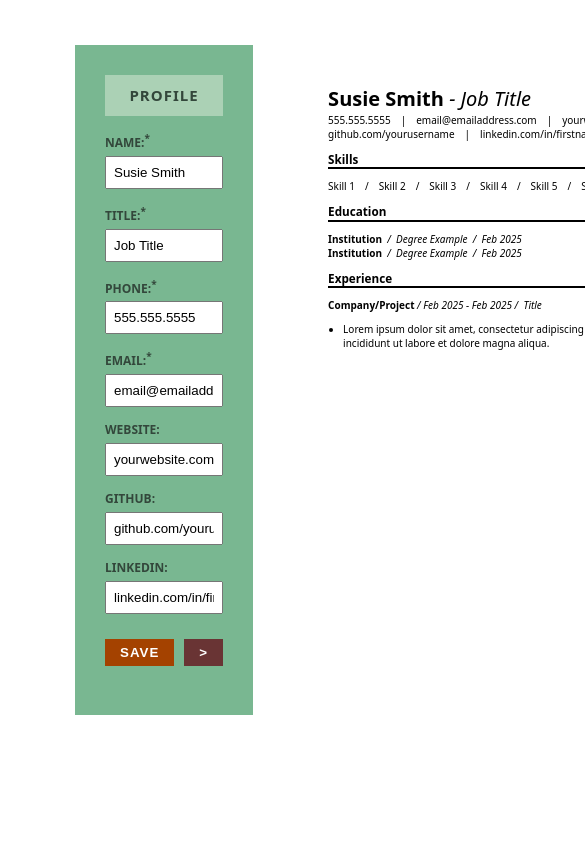
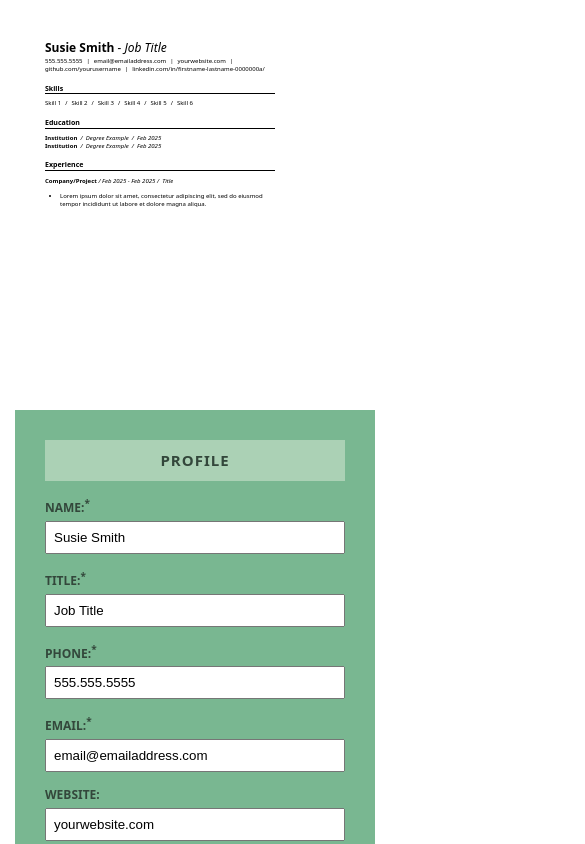
Before and after one commit to ixanonymousxi/resume-generator, a React (Vite) app: page / in a window 390 px wide. Shown: the top 844 px of the page, 585 px wide, since content can reach past the window. Built offline with nearby package versions, Linux system fonts and the light colour scheme.

Commit message:
Adjsuted some mobile styling

```diff
--- a/src/Pages/PageParts.css
+++ b/src/Pages/PageParts.css
@@ -182,3 +182,30 @@ h1 span{
 .experience ul li{
   margin: 10px 0;
 }
+
+
+
+@media (max-width: 500px) {
+  .editor {
+      padding: 0;
+    }
+
+  .preview-container{
+    width:290px;
+    grid-row:1;
+  }
+
+  .resume{
+    height: 375px;
+    padding: 1rem 2rem;
+    font-size: 6px;
+  }
+
+  .header ul, .skills ul {
+    column-gap: 4px;
+  }
+
+  .experience ul li {
+    margin: 6px 0;
+  }
+}
--- a/src/index.css
+++ b/src/index.css
@@ -79,3 +79,17 @@ button{
     background-color: #ffffff;
   }
 }
+
+
+@media (max-width: 500px) {
+  #root {
+      grid-template-columns: 1fr;
+      padding: 1rem;
+      row-gap: 20px;
+    }
+
+  h3 {
+    border-bottom: solid 1px black;
+    margin-bottom: 5px;
+  }
+}
```
